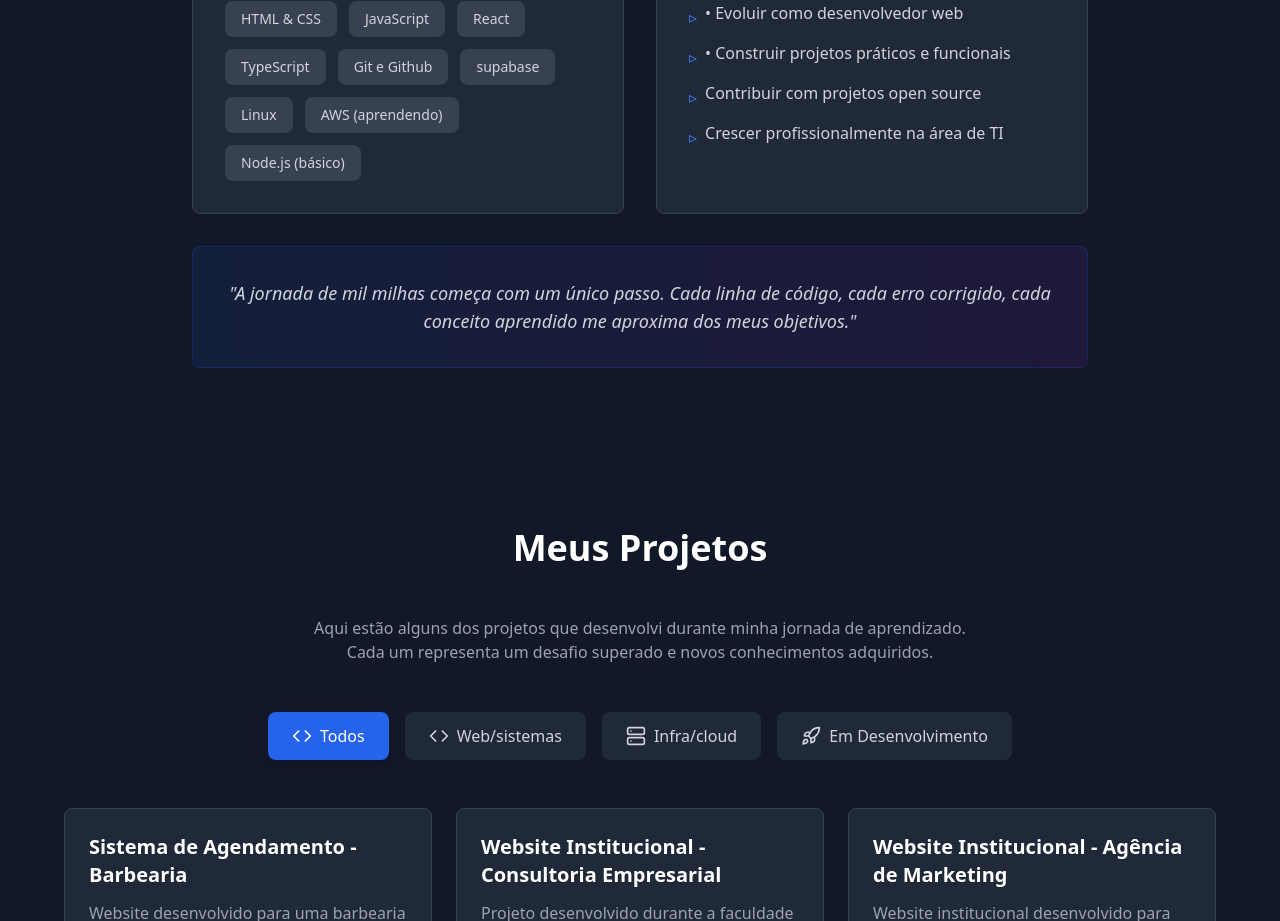
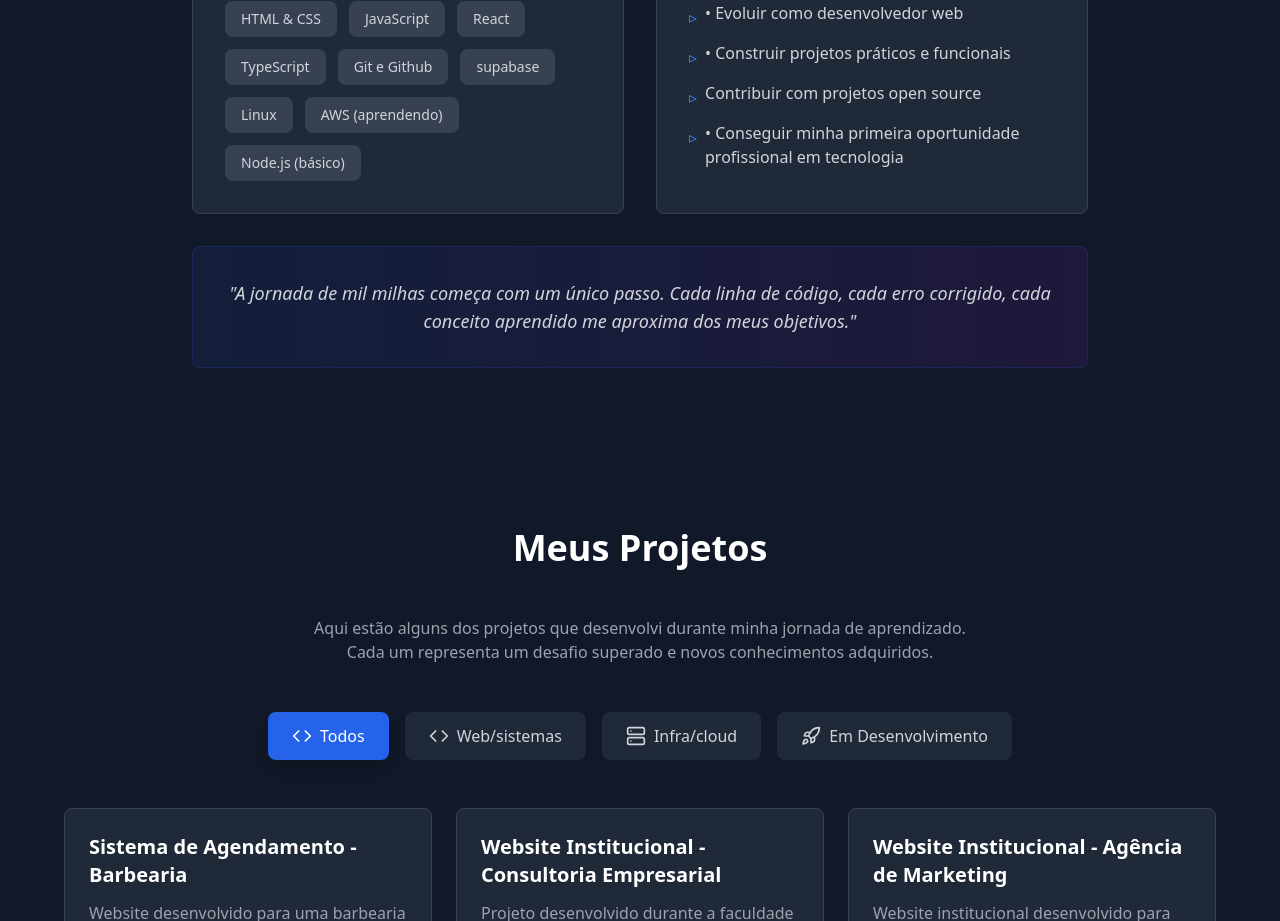
Before and after one commit to pkeddits/Portfolio, a React (Vite) app: page / in a window 1280 px wide. Shown: the part 2140-3061 px from the top of the page. Built offline with nearby package versions, Linux system fonts and the light colour scheme.

Commit message:
Updated About.tsx

```diff
--- a/src/pages/About.tsx
+++ b/src/pages/About.tsx
@@ -72,7 +72,7 @@ export default function About() {
               </li>
               <li className="flex items-start gap-2">
                 <span className="text-blue-500 mt-1">▹</span>
-                <span>Crescer profissionalmente na área de TI</span>
+                <span>• Conseguir minha primeira oportunidade profissional em tecnologia</span>
               </li>
             </ul>
           </div>
```
